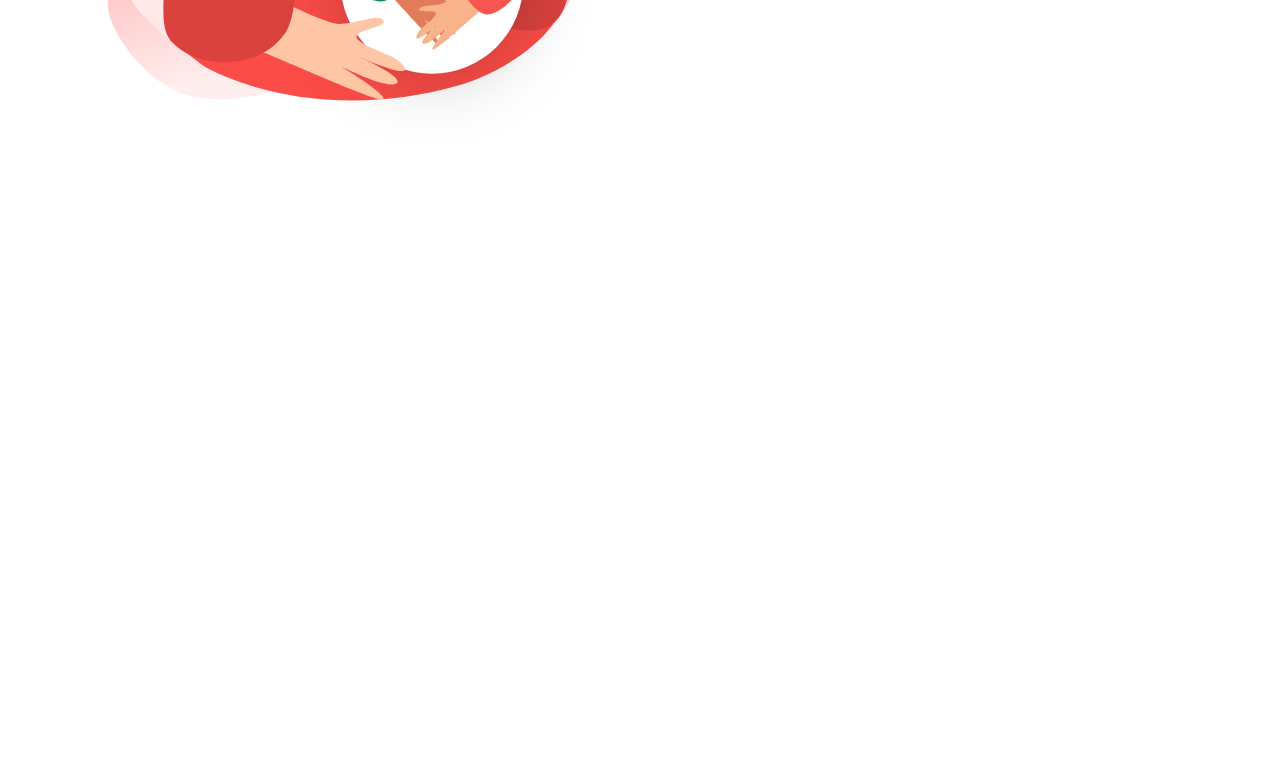
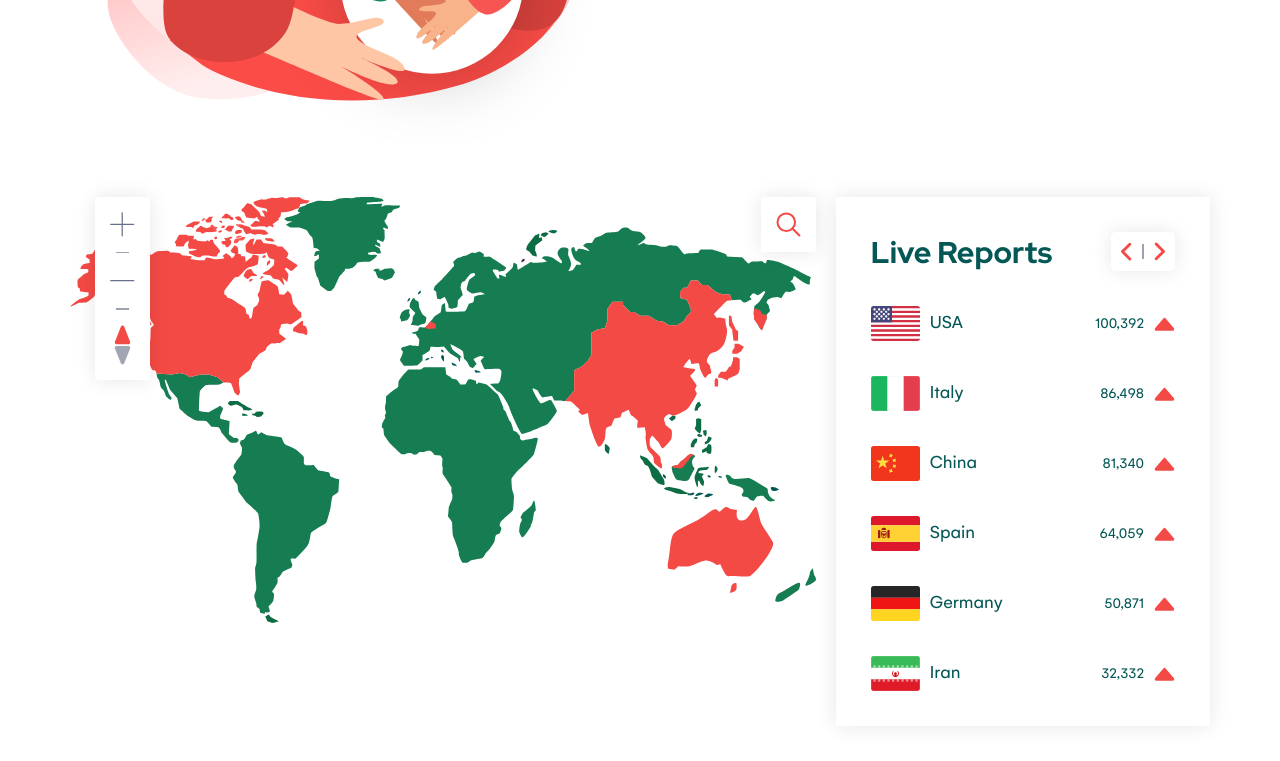
Before and after one commit to nitudeka/verbose-octo-doodle, a Gatsby site: page / in a window 1280 px wide. Shown: the part 5555-6316 px from the top of the page. Before the commit the page ends 5752 px from the top, so only its background shows below. Built offline with nearby package versions, Linux system fonts and the light colour scheme; Gatsby itself is replaced by a stand-in of ours.

Commit message:
added flags

```diff
--- /dev/null
+++ b/src/components/sections/Map.js
@@ -0,0 +1,81 @@
+import React from "react";
+import SVGMap from "../../images/svg/Map.svg";
+import SVGAdd from "../../images/svg/Add.svg";
+import SVGMinus from "../../images/svg/Minus.svg";
+import SVGCompass from "../../images/svg/Compass.svg";
+import SVGSearch from "../../images/svg/Search.svg";
+import SVGAngle from "../../images/svg/Angle.svg";
+import FlagUSA from "../../images/svg/FlagUSA.svg";
+import FlagItaly from "../../images/svg/FlagItaly.svg";
+import FlagChina from "../../images/svg/FlagChina.svg";
+import FlagSpain from "../../images/svg/FlagSpain.svg";
+import FlagGermany from "../../images/svg/FlagGermany.svg";
+import FlagIran from "../../images/svg/FlagIran.svg";
+import SVGPolygon from "../../images/svg/Polygon.svg";
+
+const Flag = ({ country, flag, amount }) => {
+  return (
+    <div className="flex items-center justify-between mb-14">
+      <div className="flex items-center">
+        <img src={flag} />
+        <h4 className="text-secondary text-3xl ml-4">{country}</h4>
+      </div>
+      <div className="flex items-center">
+        <span className="text-secondary text-2xl block mr-4">{amount}</span>
+        <img src={SVGPolygon} />
+      </div>
+    </div>
+  );
+};
+
+const Map = () => {
+  return (
+    <div className="container flex">
+      <div className="relative w-4/6">
+        <div
+          style={{ boxShadow: "0 0 2rem rgba(0,0,0,0.1)" }}
+          className="absolute bg-white rounded p-6 top-0 left-10 flex-col flex justify-center"
+        >
+          <img className="h-10 w-10" src={SVGAdd} />
+          <div className="w-5 h-0.5 bg-gray-400 my-6 mx-auto"></div>
+          <img className="h-10 w-10" src={SVGMinus} />
+          <div className="w-5 h-0.5 bg-gray-400 my-6 mx-auto"></div>
+          <img className="h-16" src={SVGCompass} />
+        </div>
+        <div
+          style={{ boxShadow: "0 0 2rem rgba(0,0,0,0.1)" }}
+          className="absolute top-0 rounded right-0 p-6 bg-white"
+        >
+          <img className="h-10 w-10" src={SVGSearch} />
+        </div>
+        <img src={SVGMap} />
+      </div>
+      <div
+        style={{ boxShadow: "0 0 2rem rgba(0,0,0,0.1)" }}
+        className="w-2/6 bg-white ml-8 pt-14 px-14 mb-14"
+      >
+        <div className="flex items-center justify-between">
+          <h2 className="text-secondary font-heading text-5xl">Live Reports</h2>
+          <div
+            style={{ boxShadow: "0 0 2rem rgba(0,0,0,0.1)" }}
+            className="flex items-center p-4 rounded-lg"
+          >
+            <img className="transform rotate-180" src={SVGAngle} />
+            <div className="h-6 w-1 bg-gray-400 mx-4"></div>
+            <img src={SVGAngle} />
+          </div>
+        </div>
+        <div className="mt-14">
+          <Flag country="USA" flag={FlagUSA} amount="100,392" />
+          <Flag country="Italy" flag={FlagItaly} amount="86,498" />
+          <Flag country="China" flag={FlagChina} amount="81,340" />
+          <Flag country="Spain" flag={FlagSpain} amount="64,059" />
+          <Flag country="Germany" flag={FlagGermany} amount="50,871" />
+          <Flag country="Iran" flag={FlagIran} amount="32,332" />
+        </div>
+      </div>
+    </div>
+  );
+};
+
+export default Map;
--- a/src/components/sections/Overview.js
+++ b/src/components/sections/Overview.js
@@ -2,7 +2,6 @@ import React from "react";
 import SVGGroup15404 from "../../images/svg/Group15404.svg";
 import SVGPath1470 from "../../images/svg/path1470.svg";
 import Button from "../Button";
-import "./overview.scss";
 
 const Overview = () => {
   return (
--- a/src/pages/index.js
+++ b/src/pages/index.js
@@ -5,6 +5,7 @@ import Overview from "../components/sections/Overview";
 import Contagion from "../components/sections/Contagion";
 import Symptomps from "../components/sections/Symptomps";
 import Prevention from "../components/sections/Prevention";
+import Map from "../components/sections/Map";
 
 // markup
 const IndexPage = () => {
@@ -15,6 +16,7 @@ const IndexPage = () => {
       <Contagion />
       <Symptomps />
       <Prevention />
+      <Map />
     </Layout>
   );
 };
```
Also changed, not shown: src/components/sections/contagion.scss (deleted), src/components/sections/overview.scss (deleted), src/images/svg/Add.svg (added), src/images/svg/Angle.svg (added), src/images/svg/Compass.svg (added), src/images/svg/FlagChina.svg (added), src/images/svg/FlagGermany.svg (added), src/images/svg/FlagIran.svg (added), src/images/svg/FlagItaly.svg (added), src/images/svg/FlagSpain.svg (added), src/images/svg/FlagUSA.svg (added), src/images/svg/Map.svg (added), src/images/svg/Minus.svg (added), src/images/svg/Polygon.svg (added), 1 more files.
